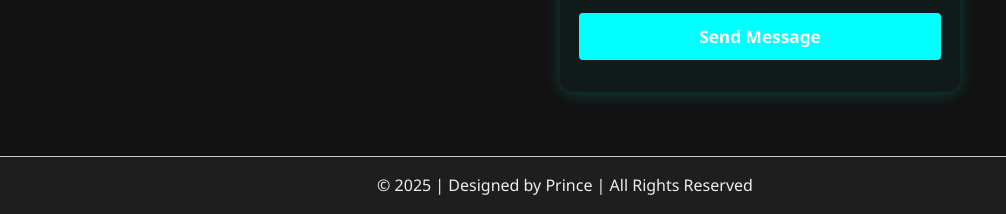
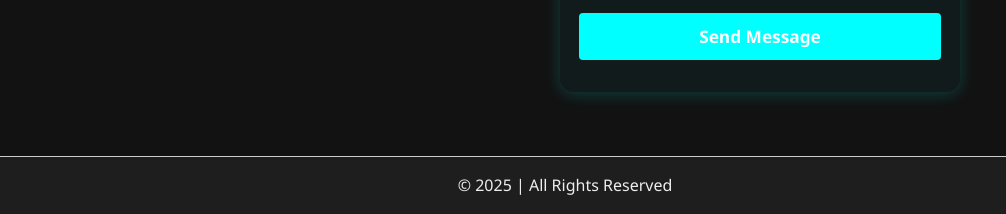
Before and after one commit to PRINCE-15306/itsmeprince, a plain HTML site: page index.html in a window 1280 px wide. Shown: the part 2896-3110 px from the top of the page, without its empty margins (75-1081 px from the left). Drawn offline with Linux system fonts and the light colour scheme.

Commit message:
23/6 3:31

```diff
--- a/index.html
+++ b/index.html
@@ -144,7 +144,7 @@
 </section>
 
   <footer class="footer">
-    <p>&copy; 2025 | Designed by Prince | All Rights Reserved</p>
+    <p>&copy; 2025 | All Rights Reserved</p>
   </footer>
 
   <script src="script.js"></script>
```
